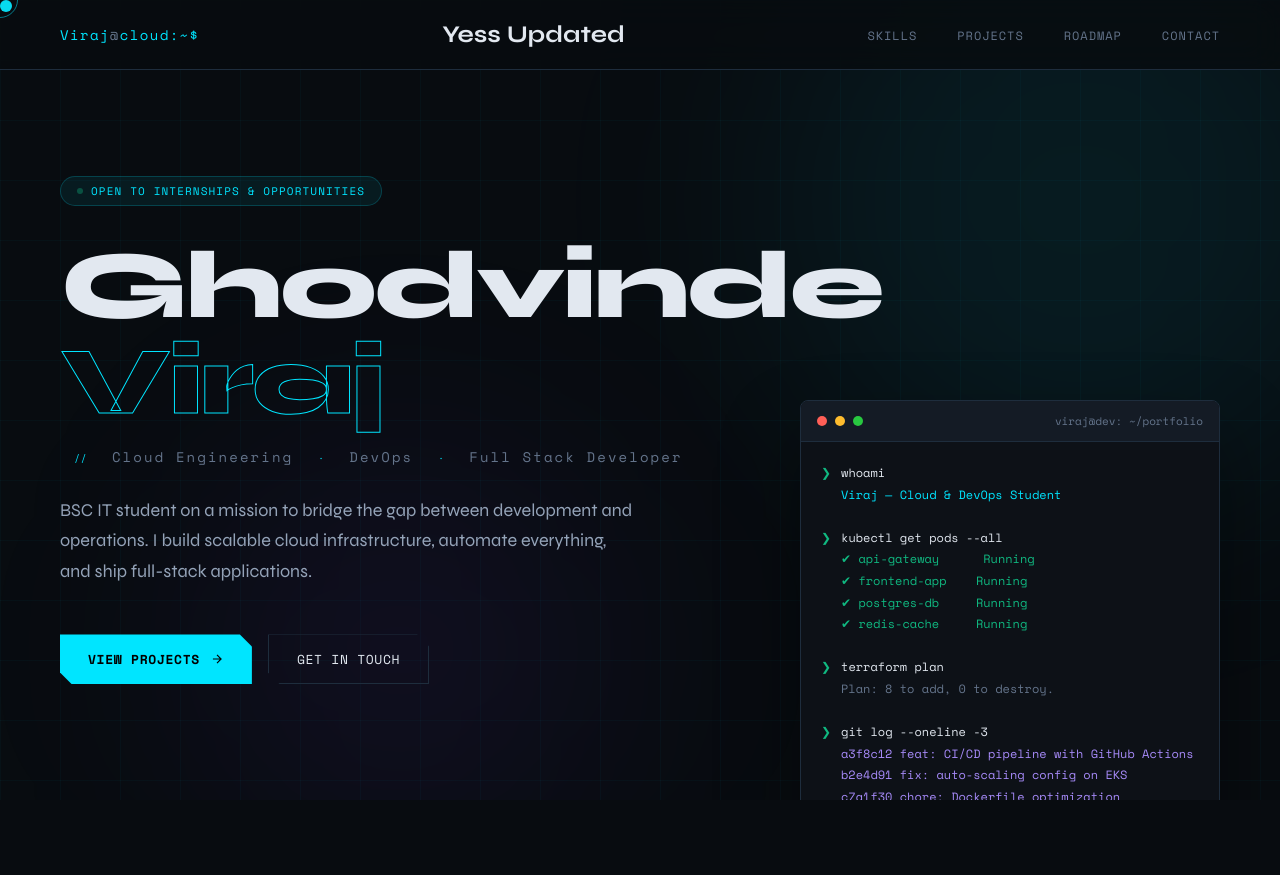
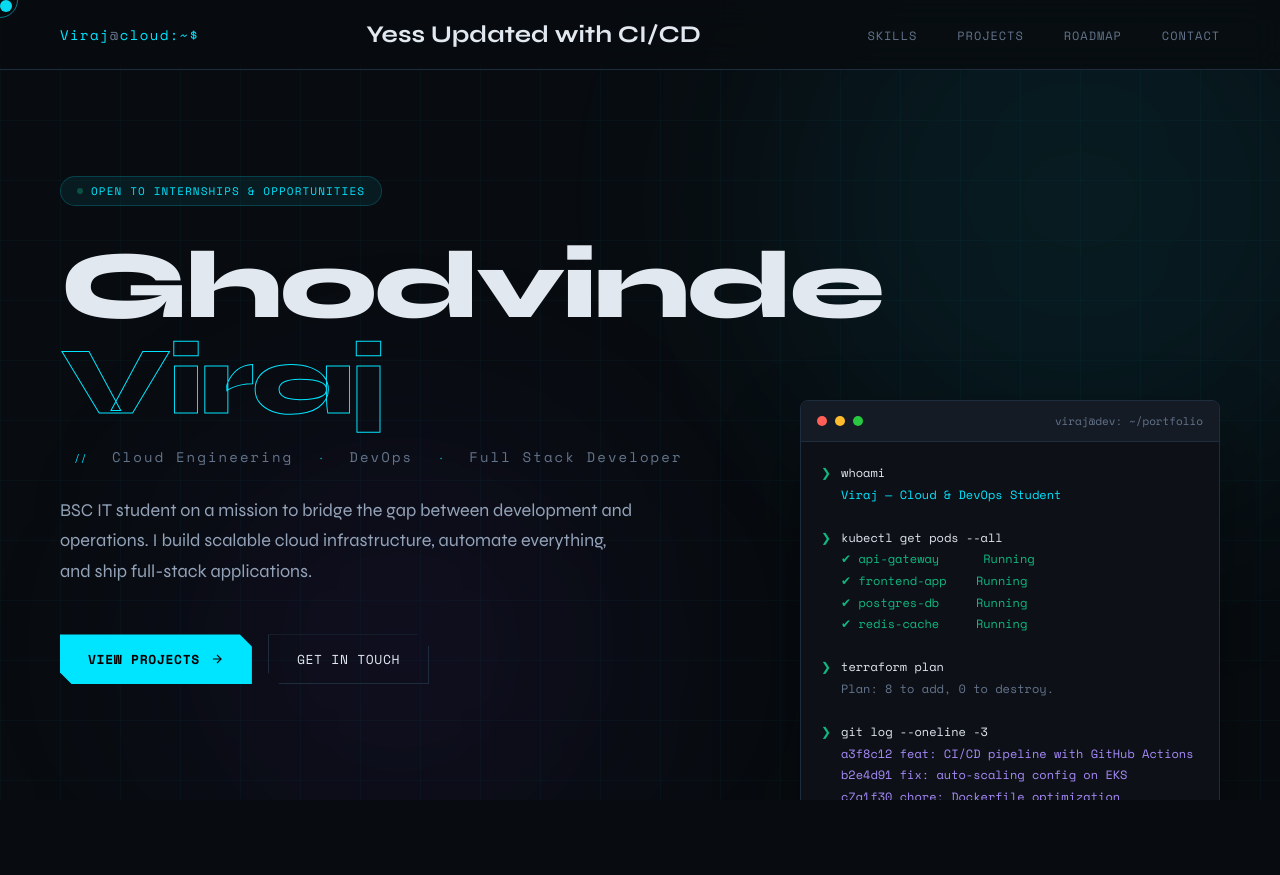
Before and after one commit to viraj-vg/devops-portfolio-website, a plain HTML site: page website/index.html in a window 1280 px wide. Shown: the top 875 px of the page. Drawn offline with nearby package versions, Linux system fonts and the light colour scheme.

Commit message:
Update index.html

```diff
--- a/website/index.html
+++ b/website/index.html
@@ -19,7 +19,10 @@
     <!-- NAV -->
     <nav>
         <div class="nav-logo">Viraj<span>@</span>cloud:~$</div>
-        <h1>Yess Updated</h1>
+        <h1>
+            Yess Updated
+            with CI/CD
+        </h1>
         <ul class="nav-links">
             <li><a href="#skills">Skills</a></li>
             <li><a href="#projects">Projects</a></li>
```
